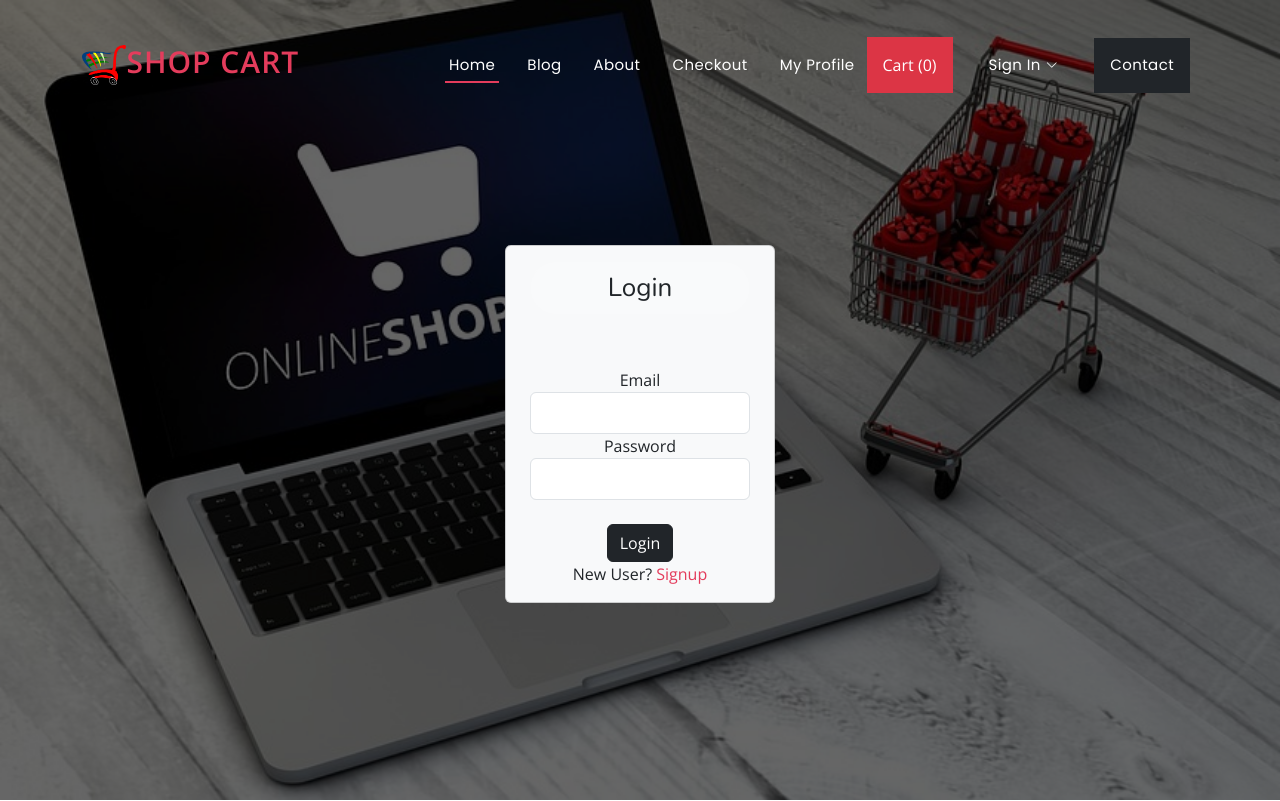
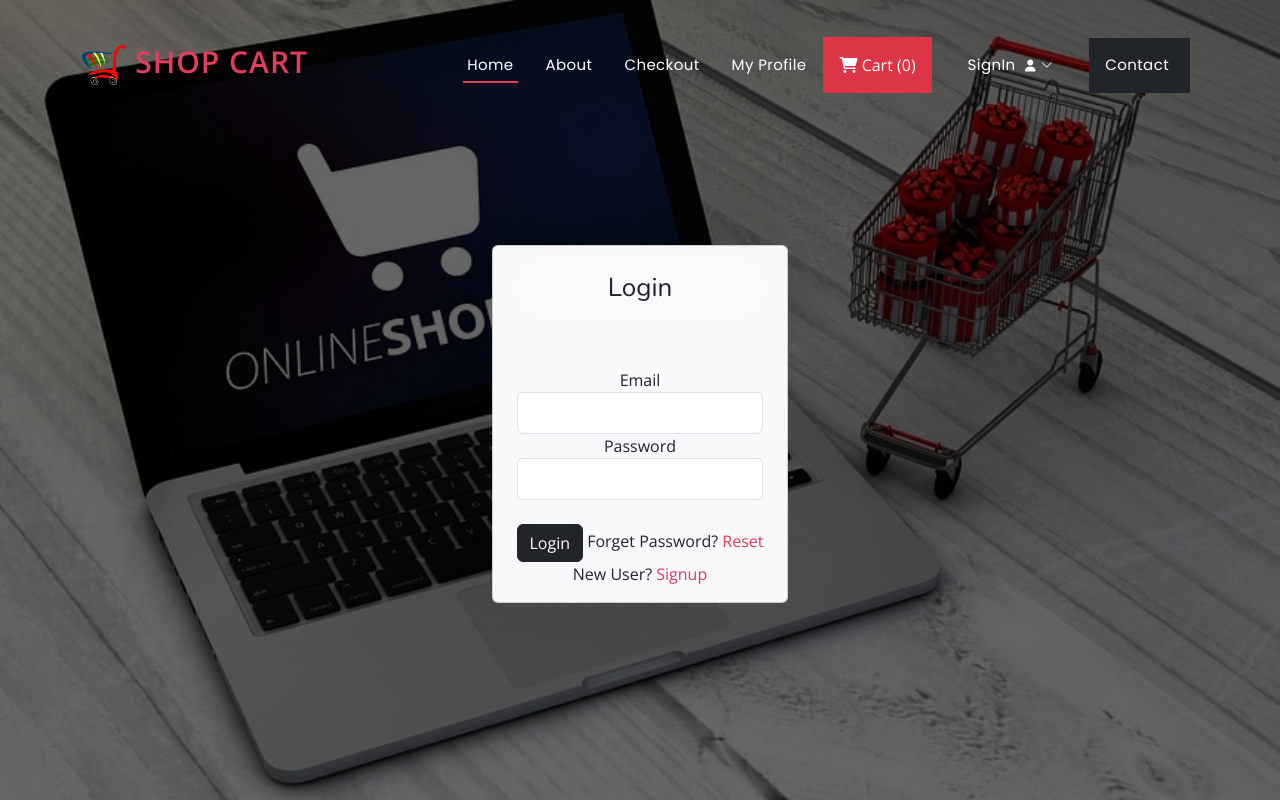
Before and after one commit to Aquib56/E-Commerce-Web-App, a Django app: page /auth/login/ in a window 1280 px wide. Shown: the top 801 px of the page. Run offline with Django 4.2, Linux system fonts and the light colour scheme; some libraries are stand-ins or nearby versions.

Commit message:
Password Reset

```diff
--- a/ecommerce/authcart/urls.py
+++ b/ecommerce/authcart/urls.py
@@ -6,4 +6,6 @@ urlpatterns = [
     path('login/',views.handlelogin,name="handlelogin"),
     path('logout/',views.handlelogout,name="handlelogout"),
     path('activate/<uidb64>/<token>',views.ActivateAccountView.as_view(),name='activate'),
+    path('request-reset-email/',views.RequestResetEmailView.as_view(),name='request-reset-email'),
+    path('set-new-password/<uidb64>/<token>',views.SetNewPasswordView.as_view(),name='set-new-password'),
 ]
--- a/ecommerce/authcart/views.py
+++ b/ecommerce/authcart/views.py
@@ -9,7 +9,7 @@ from django.core.mail import EmailMessage
 from django.conf import settings
 from django.views.generic import View
 from django.contrib.auth import authenticate,login,logout
-
+from django.contrib.auth.tokens import PasswordResetTokenGenerator
 # Create your views here.
 def signup(request):
     if request.method=="POST":
@@ -74,3 +74,70 @@ def handlelogout(request):
     logout(request)
     messages.info(request,"Logout Success")
     return redirect('/auth/login')
+
+class RequestResetEmailView(View):
+    def get(self,request):
+        return render(request,'request-reset-email.html')
+
+    def post(self,request):
+        email=request.POST['email']
+        user=User.objects.filter(email=email)
+
+        if user.exists():
+            # current_site=get_current_site(request)
+            email_subject='[Reset Your Password]'
+            message=render_to_string('reset-user-password.html',{
+                'domain':'127.0.0.1:8000',
+                'uid':urlsafe_base64_encode(force_bytes(user[0].pk)),
+                'token':PasswordResetTokenGenerator().make_token(user[0])
+            })
+
+            email_message=EmailMessage(email_subject,message,settings.EMAIL_HOST_USER,[email])
+            email_message.send()
+
+            messages.info(request,f"WE HAVE SENT YOU AN EMAIL WITH INSTRUCTIONS ON HOW TO RESET THE PASSWORD {message} " )
+            return render(request,'request-reset-email.html')
+
+class SetNewPasswordView(View):
+    def get(self,request,uidb64,token):
+        context = {
+            'uidb64':uidb64,
+            'token':token
+        }
+        try:
+            user_id=force_str(urlsafe_base64_decode(uidb64))
+            user=User.objects.get(pk=user_id)
+
+            if  not PasswordResetTokenGenerator().check_token(user,token):
+                messages.warning(request,"Password Reset Link is Invalid")
+                return render(request,'request-reset-email.html')
+
+        except DjangoUnicodeDecodeError as identifier:
+            pass
+
+        return render(request,'set-new-password.html',context)
+
+    def post(self,request,uidb64,token):
+        context={
+            'uidb64':uidb64,
+            'token':token
+        }
+        password=request.POST['pass1']
+        confirm_password=request.POST['pass2']
+        if password!=confirm_password:
+            messages.warning(request,"Password is Not Matching")
+            return render(request,'set-new-password.html',context)
+
+        try:
+            user_id=force_str(urlsafe_base64_decode(uidb64))
+            user=User.objects.get(pk=user_id)
+            user.set_password(password)
+            user.save()
+            messages.success(request,"Password Reset Success Please Login with NewPassword")
+            return redirect('/auth/login/')
+
+        except DjangoUnicodeDecodeError as identifier:
+            messages.error(request,"Something Went Wrong")
+            return render(request,'set-new-password.html',context)
+
+        return render(request,'set-new-password.html',context)
--- a/ecommerce/ecommerceapp/urls.py
+++ b/ecommerce/ecommerceapp/urls.py
@@ -6,4 +6,6 @@ urlpatterns = [
     path('contact',views.contact,name="contact"),
     path('about',views.about,name="contact"),
     path('checkout/',views.checkout,name="checkout"),
+    path('handlerequest/', views.handlerequest, name="HandleRequest"),
+    path('profile',views.profile,name="profile"),
 ]
--- a/ecommerce/templates/activatefail.html
+++ b/ecommerce/templates/activatefail.html
@@ -1 +1 @@
-<h1> hi </h1>
+<h1>Something Went Wrong</h1>
--- a/ecommerce/templates/base.html
+++ b/ecommerce/templates/base.html
@@ -1,4 +1,4 @@
-{% load  static %}
+{% load static %}
 <!DOCTYPE html>
 <html lang="en">
 
@@ -6,19 +6,27 @@
   <meta charset="utf-8">
   <meta content="width=device-width, initial-scale=1.0" name="viewport">
 
-  <title>{% block title %}{% endblock title %}</title>
-  <meta content="" name="description">
-  <meta content="" name="keywords">
+  <title>
+{% block title %} {% endblock title %}
+
+  </title>
+  <meta content="ecommerce website we deliver products in 1 hours" name="description">
+  <meta content="ecommerce" name="amazon,flipkart,selling,products">
 
 
+
+  <!-- Google Fonts -->
   <link href="https://fonts.googleapis.com/css?family=Open+Sans:300,300i,400,400i,600,600i,700,700i|Nunito:300,300i,400,400i,600,600i,700,700i|Poppins:300,300i,400,400i,500,500i,600,600i,700,700i" rel="stylesheet">
 
+  <!-- Vendor CSS Files -->
   <link href="{% static '/assets/vendor/bootstrap/css/bootstrap.min.css' %}" rel="stylesheet">
   <link href="{% static '/assets/vendor/bootstrap-icons/bootstrap-icons.css' %}" rel="stylesheet">
   <link href="{% static '/assets/vendor/boxicons/css/boxicons.min.css' %}" rel="stylesheet">
   <link href="{% static '/assets/vendor/glightbox/css/glightbox.min.css' %}" rel="stylesheet">
   <link href="{% static '/assets/vendor/remixicon/remixicon.css' %}" rel="stylesheet">
   <link href="{% static '/assets/vendor/swiper/swiper-bundle.min.css' %}" rel="stylesheet">
+
+  <link rel="stylesheet" href="https://cdnjs.cloudflare.com/ajax/libs/font-awesome/6.2.1/css/all.min.css" integrity="sha512-MV7K8+y+gLIBoVD59lQIYicR65iaqukzvf/nwasF0nqhPay5w/9lJmVM2hMDcnK1OnMGCdVK+iQrJ7lzPJQd1w==" crossorigin="anonymous" referrerpolicy="no-referrer" />
 
   <!-- Template Main CSS File -->
   <link href="{% static '/assets/css/style.css' %}" rel="stylesheet">
@@ -31,34 +39,54 @@
   <header id="header" class="fixed-top ">
     <div class="container d-flex align-items-center justify-content-between">
 
-      <!-- Uncomment below if you prefer to use an image logo -->
-      <a href="/" class="logo"><img src="{% static 'images/logo.png' %}" alt="" class="img-fluid">Shop Cart</a>
+
+
+<a href="/" class="logo"><img src="{% static 'images/logo.png' %}" alt="" class="img-fluid"> Shop Cart</a>
+
 
       <nav id="navbar" class="navbar">
         <ul>
           <li><a class="nav-link scrollto active" href="/">Home</a></li>
-          <li><a class="nav-link scrollto" href="/blog">Blog</a></li>
+
           <li><a class="nav-link scrollto" href="/about">About</a></li>
           <li><a class="nav-link scrollto" href="/checkout">Checkout</a></li>
-          <li><a class="nav-link scrollto" href="/about">My Profile</a></li>
+          <li><a class="nav-link scrollto" href="/profile">My Profile<i class="fa-regular fa-square-user"></i> </a></li>
+
           <button type="button" class="nav-link scrollto bg-danger p-3 m-2 text-white" id="popcart" data-container="body" data-toggle="popover" data-placement="bottom" data-html="true" ><i class="fa-solid fa-cart-shopping"></i>  Cart (<span id="cart">0</span>)
           </button>
 
+
+
+
+
+
           {% if request.user.is_authenticated %}
+          <li><a  class="nav-link scrollto" href="/auth/logout/">Logout <i class="fa-solid fa-right-from-bracket"></i>
 
-          <li><a class="nav-link scrollto" href="auth/logout/">Logout</a></li>
 
+          </a></li>
           {% else %}
-          <li class="dropdown"><a href="#"><span>Sign In</span> <i class="bi bi-chevron-down"></i></a>
+          <li class="dropdown"><a href="#"><span>SignIn <i class="fa-solid fa-user"></i></span> <i class="bi bi-chevron-down"></i></a>
+
             <ul>
-              <li><a href="auth/signup/">Sign Up</a></li>
-              <li><a href="auth/login/">Login</a></li>
-              <li><a href="auth/logout/">Logout</a></li>
+              <li><a href="/auth/signup/">Sign Up <i class="fa-solid fa-user"></i></a></li>
+              <li><a href="/auth/login/">Login</a></li>
+
+
             </ul>
           </li>
+          {% endif %}
 
-          {% endif %}
-          <li><a class="nav-link scrollto bg-dark p-3 m-2" href="/contact">Contact</a></li>
+
+
+
+
+
+
+
+
+          <li><a class="nav-link scrollto bg-dark p-3 m-2" href="/contact">Contact <i class="fa-solid fa-message-middle"></i></a></li>
+
         </ul>
         <i class="bi bi-list mobile-nav-toggle"></i>
       </nav><!-- .navbar -->
@@ -66,21 +94,38 @@
     </div>
   </header><!-- End Header -->
 
+
   <!-- ======= Hero Section ======= -->
   <section id="hero">
     <div class="hero-container">
+
       {% block content %}
 
 
+
+
+
+
+
+
       {% endblock content %}
+
     </div>
   </section><!-- End Hero -->
 
   <main id="main">
+
     {% block body %}
 
 
+
+
+
     {% endblock body %}
+
+
+
+
   </main><!-- End #main -->
 
   <!-- ======= Footer ======= -->
@@ -104,8 +149,8 @@
           <div class="col-lg-2 col-md-6 footer-links">
             <h4>Useful Links</h4>
             <ul>
-              <li><i class="bx bx-chevron-right"></i> <a href="#">Home</a></li>
-              <li><i class="bx bx-chevron-right"></i> <a href="#">About us</a></li>
+              <li><i class="bx bx-chevron-right"></i> <a href="/">Home</a></li>
+              <li><i class="bx bx-chevron-right"></i> <a href="/about">About us</a></li>
               <li><i class="bx bx-chevron-right"></i> <a href="#">Services</a></li>
               <li><i class="bx bx-chevron-right"></i> <a href="#">Terms of service</a></li>
               <li><i class="bx bx-chevron-right"></i> <a href="#">Privacy policy</a></li>
@@ -142,10 +187,6 @@
           &copy; Copyright <strong><span>Tempo</span></strong>. All Rights Reserved
         </div>
         <div class="credits">
-          <!-- All the links in the footer should remain intact. -->
-          <!-- You can delete the links only if you purchased the pro version. -->
-          <!-- Licensing information: https://bootstrapmade.com/license/ -->
-          <!-- Purchase the pro version with working PHP/AJAX contact form: https://bootstrapmade.com/tempo-free-onepage-bootstrap-theme/ -->
           Designed by <a href="https://bootstrapmade.com/">BootstrapMade</a>
         </div>
       </div>
--- a/ecommerce/templates/login.html
+++ b/ecommerce/templates/login.html
@@ -39,7 +39,7 @@
     </div>
     <br />
     <button type="submit" class="btn btn-dark">Login</button>
-
+    <span> Forget Password? <a href="/auth/request-reset-email/">Reset</a></span>
     <br />
     New User? <a href="/auth/sigup/">Signup</a>
     <br />
```
Also changed, not shown: ecommerce/ecommerceapp/views.py (+22 -0 lines), ecommerce/templates/index.html (+15 -4 lines), ecommerce/db.sqlite3, 1 other file.
